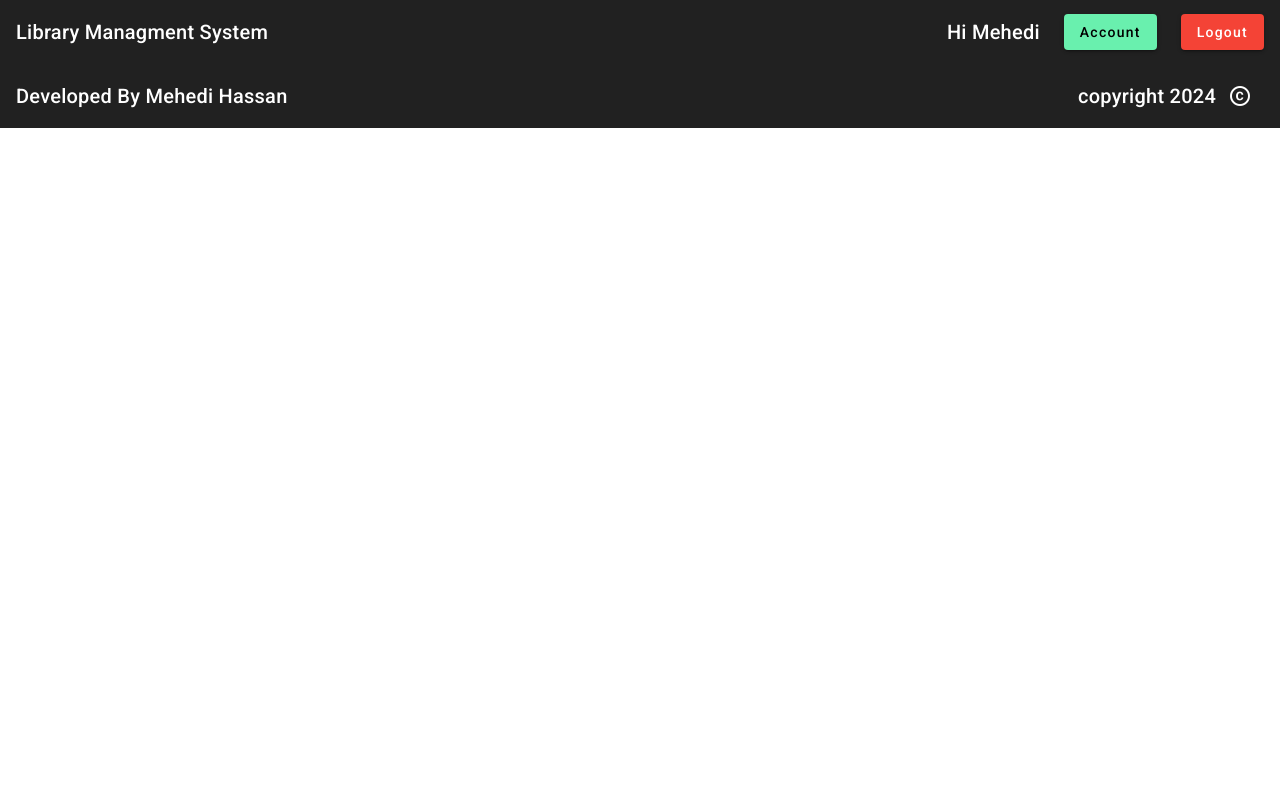
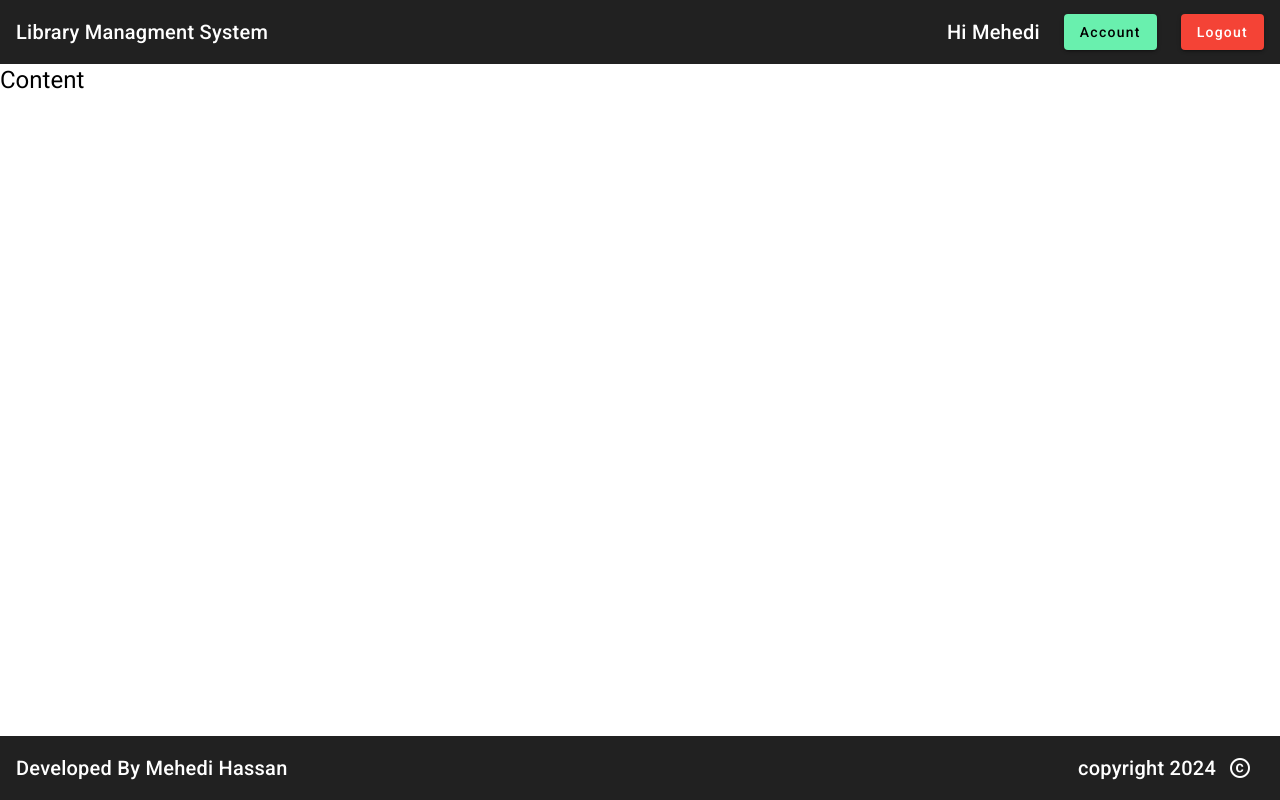
Before and after one commit to Kazi-Mehedii/Library-Managment-System-UI, an Angular app: page / in a window 1280 px wide. Built offline with nearby package versions, Linux system fonts and the light colour scheme.

Commit message:
design and set the app component for header and footer component

```diff
--- a/src/app/app.component.html
+++ b/src/app/app.component.html
@@ -1,2 +1,5 @@
 <pageheader></pageheader>
+<main>
+    <h1>Content</h1>
+</main>
 <pagefooter></pagefooter>
--- a/src/app/app.component.scss
+++ b/src/app/app.component.scss
@@ -0,0 +1,8 @@
+:host{
+    display: flex;
+    flex-direction: column;
+    height: 100vh;
+}
+main{
+    flex: 1 1 auto;
+}
```
